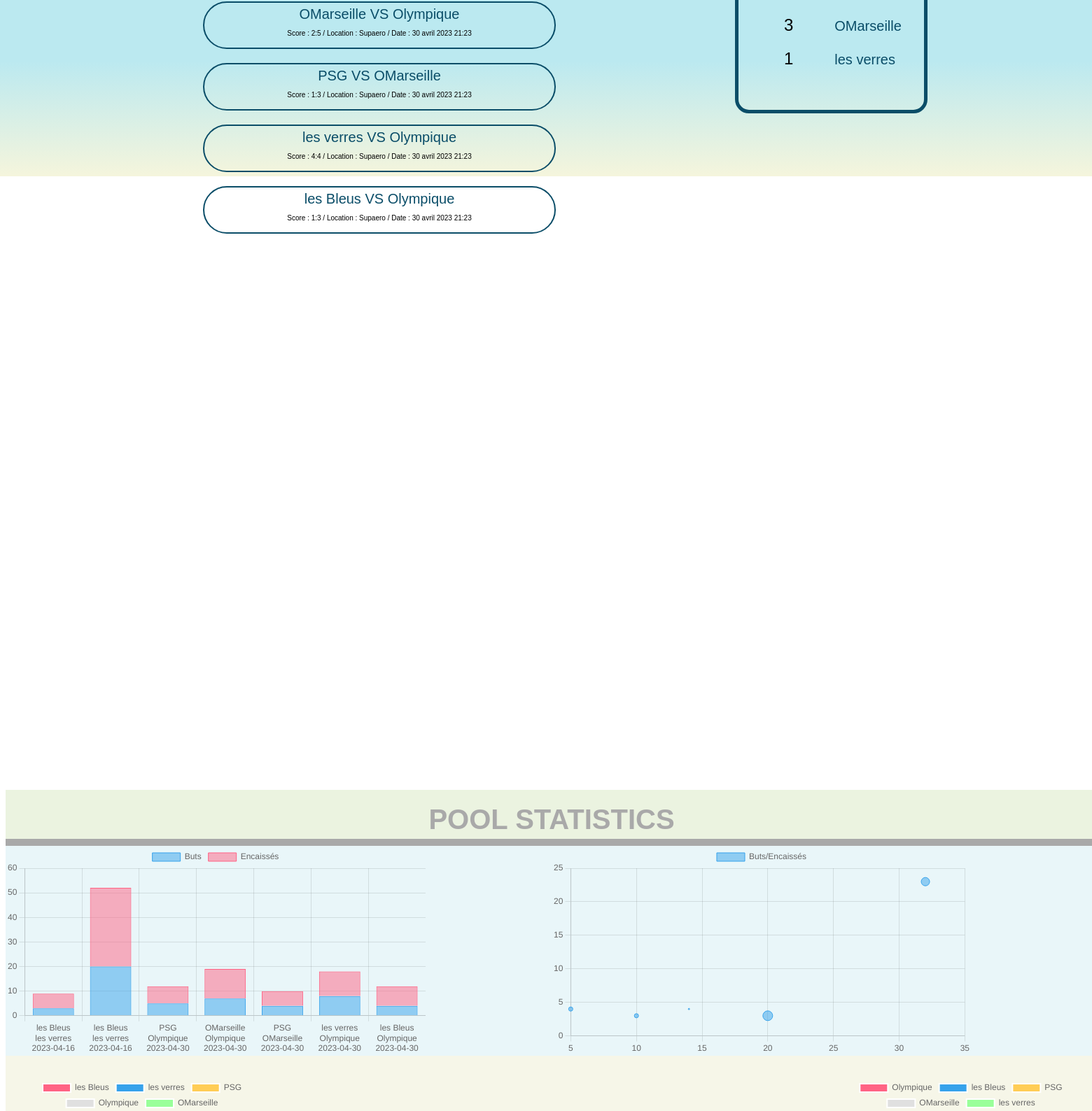
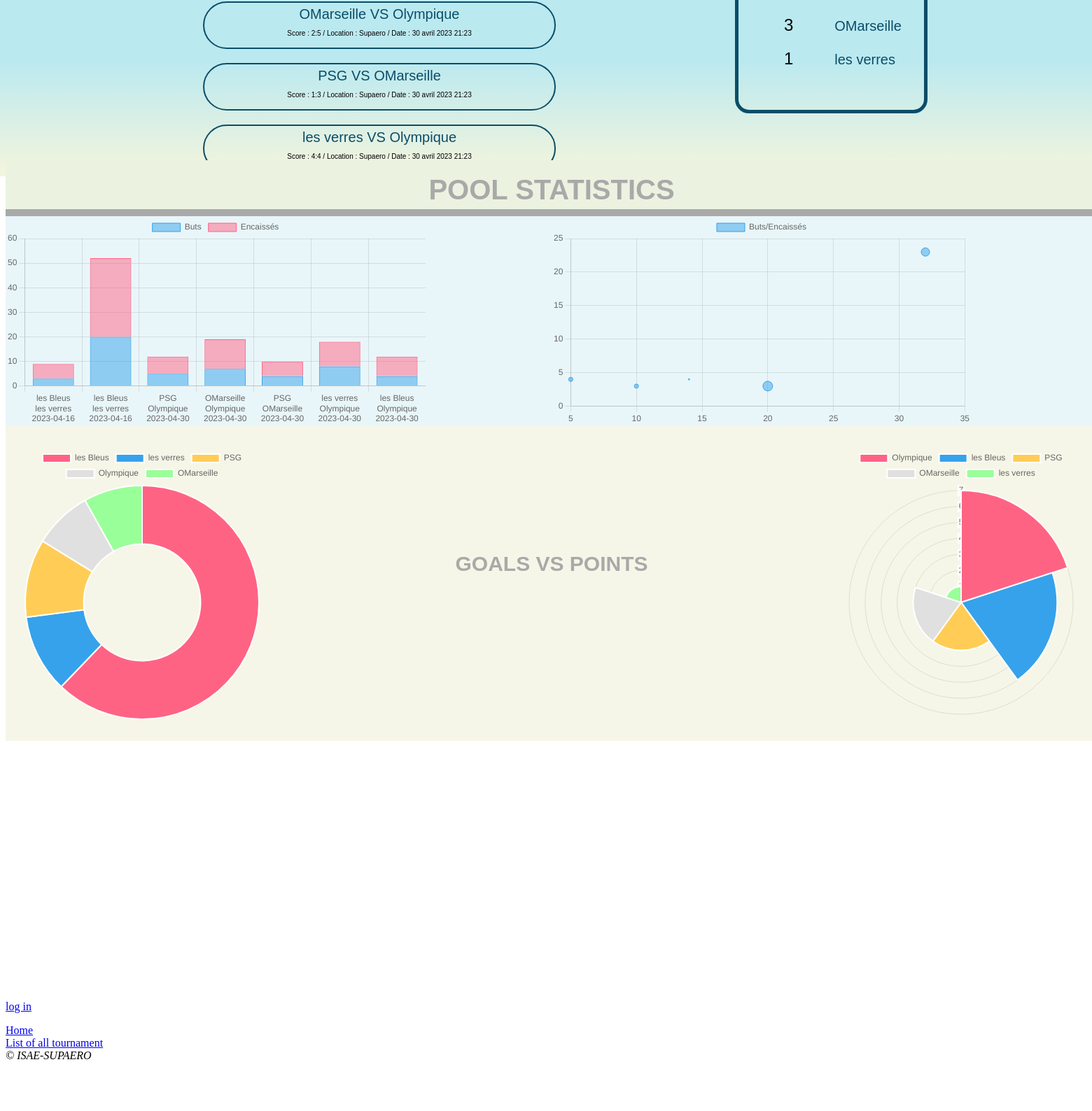
Before and after one commit to valentinWasq/tournois-valentin-wasquel, a Django app: page /pool/1 in a window 1560 px wide; the page is wider, and only the part inside the window is pictured. Shown: the part 698-2286 px from the top of that part at 70% size. After the commit the page ends 2212 px from the top of that part, so only its background shows below. Run offline with Django 4.2, Linux system fonts and the light colour scheme; data comes from the database, SQL or seed files in the repository; data that the repository does not hold is empty.

Commit message:
add the div from the pool detail in the index.html

```diff
--- a/tournois/tournoisApp/templates/tournois/PoolDetail.html
+++ b/tournois/tournoisApp/templates/tournois/PoolDetail.html
@@ -113,10 +113,7 @@
         {% endif %}
     </div>
 
-    <div style="position: absolute; width: 100%;
-    top: 900px;">
     {% include "src/index.html"%}
-    </div>
     </div>
 
 
```
